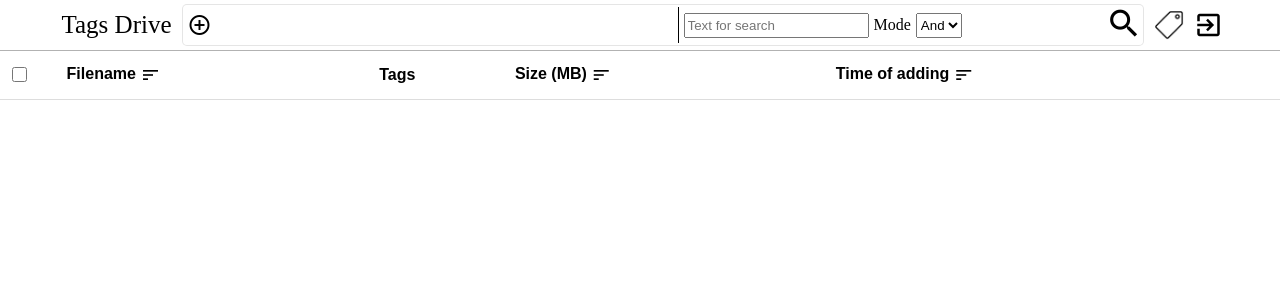
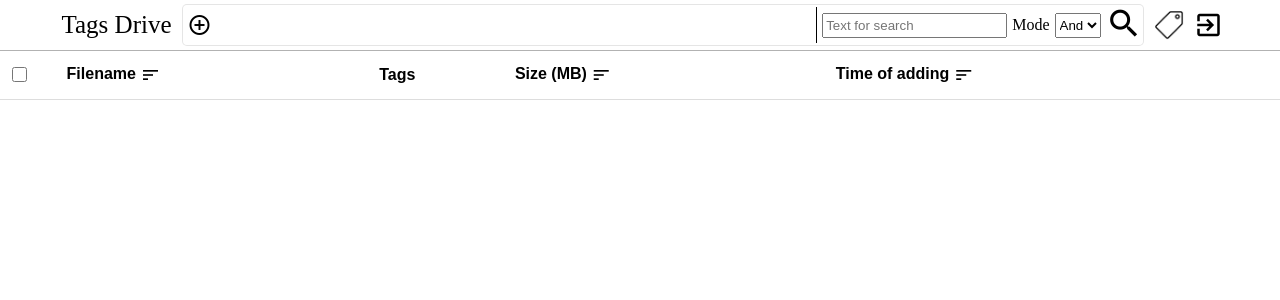
Before and after one commit to tags-drive/core, a Python web app: template templates/index.html in a window 1280 px wide. Shown: the top 300 px of the page. Run offline with Jinja, Linux system fonts and the light colour scheme; the template is opened without the code that fills it, so the values that code supplies are empty.

Commit message:
Fix UI of advanced search #43

```diff
--- a/static/css/main.css
+++ b/static/css/main.css
@@ -107,6 +107,7 @@ body {
     margin-top: auto;
     position: relative;
 	width: 75%;
+	justify-content: space-between;
 }
 
 #top-bar__search__tags {
@@ -117,7 +118,6 @@ body {
     margin-top: auto;
     padding: 5px;
     position: relative;
-    width: 50%;
 }
 
 #top-bar__search__tags__list {
@@ -130,7 +130,7 @@ body {
     padding: 5px;
     position: absolute;
     top: 35px;
-    width: 95%;
+    width: 400px;
 }
 
 .top-bar__search__suggestion-tag {
@@ -146,10 +146,8 @@ body {
 #top-bar__search__advanced {
     display: flex;
 	height: 25px;
+	margin-top: auto;
 	margin-bottom: auto;
-    margin-top: auto;
-    padding: 5px;
-    width: 43%;
 }
 
 #top-bar__search__tag-input {
--- a/templates/index.html
+++ b/templates/index.html
@@ -30,7 +30,9 @@
 				</div>
 			</div>
 
-			<div class="vertically" style="border-right: 1px solid black; height: 90%;"></div>
+			<div style="display: flex;">
+				<!-- Separator -->
+				<div class="vertically" style="border-right: 1px solid black; height: 90%; margin-right: 5px;"></div>
 				<div id="top-bar__search__advanced">
 					<input v-model="text" type="text" placeholder="Text for search" style="margin-right: 5px;">
 
@@ -41,8 +43,9 @@
 						<option>Not</option>
 					</select>
 				</div>
-			<div style="height: 100%; right: 0px; position: absolute;">
+				<div style="height: 100%;">
 					<i @click="search().usual()" class="material-icons" style="font-size: 37px; cursor: pointer;">search</i>
+				</div>
 			</div>
 		</div>
 		<!-- Settings -->
```
Lines whose indentation alone changed are shown as unchanged.
